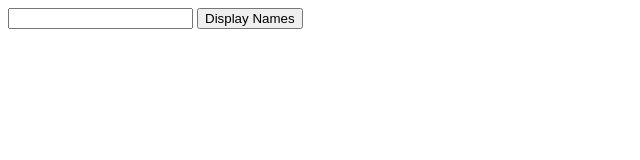
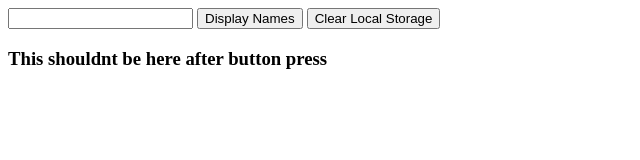
Before and after one commit to ethan7mac-rgb/Ethans-Super-Cool-JS-Examples, a plain HTML site: page index.html in a window 1280 px wide. Both pictures are taken after a click on the button "Display Names". Shown: the whole page, without its empty margins (0-640 px from the left). Drawn offline with Linux system fonts and the light colour scheme.

Commit message:
Add files via upload

```diff
--- a/VeryCoolJS.js
+++ b/VeryCoolJS.js
@@ -5,16 +5,24 @@ window.onload = function(){
     let btnDisplay = document.querySelector("#btnDisplayName");
     //Add an event listener
     btnDisplay.addEventListener("click", DisplayButtonClick);
+    //Same thing as above but oneline
+    //This also doesnt clear our array so if you want to see its effects refresh
+    document.querySelector("#btnClear").addEventListener("click", () => localStorage.clear());//Dw about this its a lambda if your curious
 }
 //Declare a empty global array for later
 let names = [];
 //New function called by the button
-//This will display our stored names in our <p id="names">
+//This will display our stored names in our <div id="names">
 function DisplayButtonClick(){
     //Call StorageGet first as if we dont it would overwrite our stored array
     StorageGet();
     //Select the value from the input !!Value is needed for all inputs!!
     let user = document.querySelector("#userName").value;
+    //Empty strings are dumb and i dont like em
+    if(user === ''){
+        alert("NO EMPTY STRINGS!");
+        return;
+    }
     //Console log most times you grab an input to make sure its actually being pulled
     console.log(user);
     //We are gonna store it in an array
@@ -62,3 +70,5 @@ function DisplayUsers(){
     //Now were gonna overwrite the html of namesHtml variable
     namesHtml.innerHTML = html;
 }
+
+//Now its time for very cool target stuff and selecting child elements
--- a/index.html
+++ b/index.html
@@ -9,6 +9,7 @@
 <body>
     <input type="text" id="userName">
     <button id="btnDisplayName">Display Names</button>
+    <button id="btnClear">Clear Local Storage</button>
     <div id="parentOfNames">
         <div id="names">
             <h3>This shouldnt be here after button press</h3>
```
